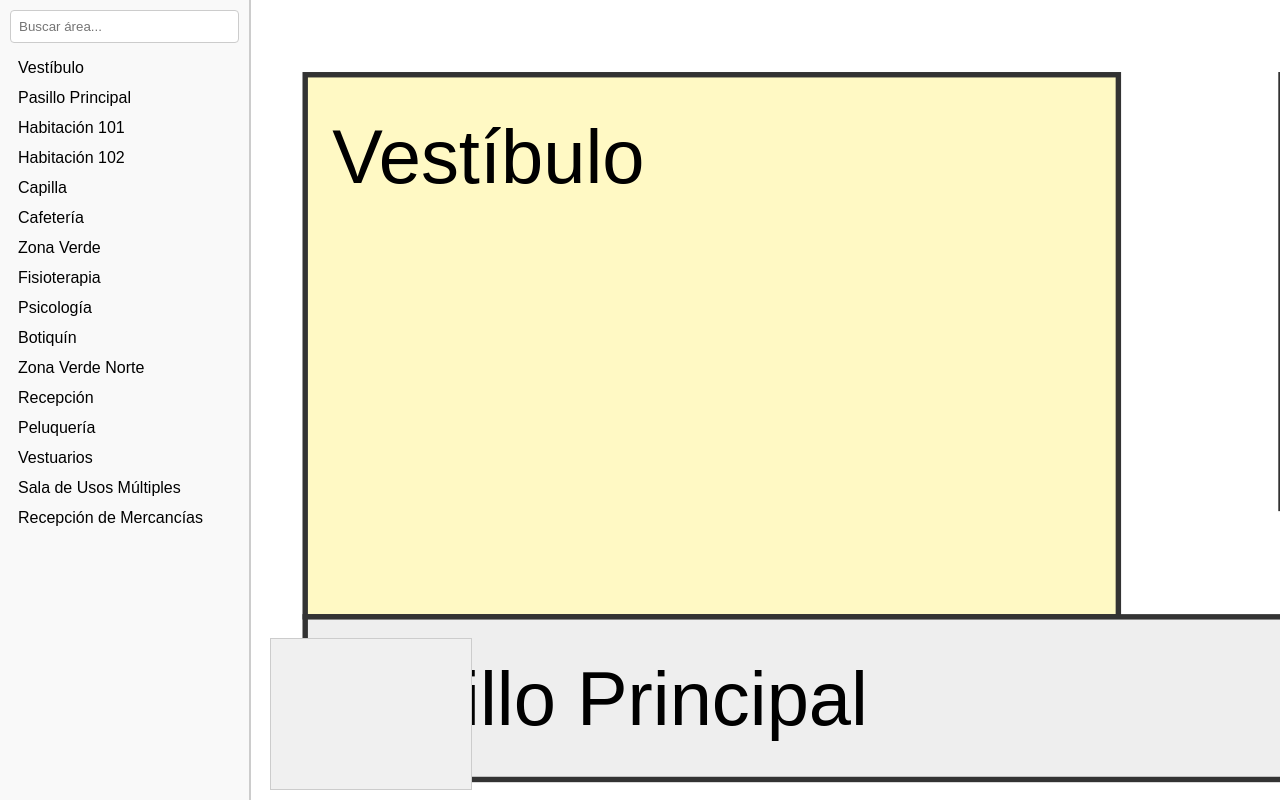
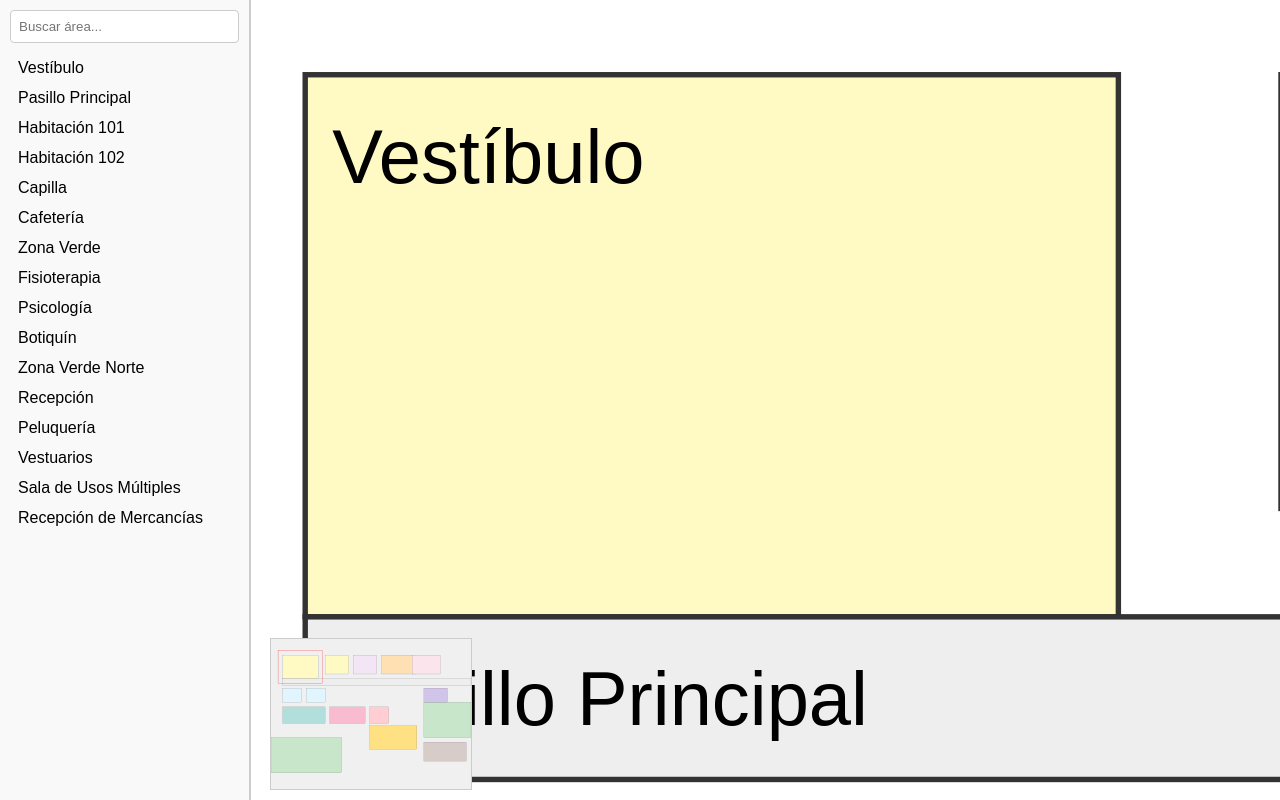
Before and after one commit to oscartmxpgit/plano-interactivo, a plain HTML site: page index.htm in a window 1280 px wide. Both pictures are taken after a click on the item "Vestíbulo". Drawn offline with Linux system fonts and the light colour scheme.

Commit message:
mejoras varias

```diff
--- a/index.htm
+++ b/index.htm
@@ -13,7 +13,7 @@
   </div>
 
   <div id="minimap-container">
-    <svg id="minimap" viewBox="0 0 1200 800" xmlns="http://www.w3.org/2000/svg"></svg>
+    <svg id="minimap" xmlns="http://www.w3.org/2000/svg"></svg>
   </div>
 
   <div id="tooltip"></div>
--- a/script.js
+++ b/script.js
@@ -1,8 +1,3 @@
-const svg = document.getElementById("plano");
-const tooltip = document.getElementById("tooltip");
-const areaList = document.getElementById("areaList");
-const search = document.getElementById("search");
-
 let areas = [
   {
     "id": "vestibulo",
@@ -203,73 +198,73 @@ let areas = [
 ];
 
 
-const initialViewBox = "0 0 1000 600"; // ajusta según tamaño plano original
+const svg = document.getElementById("plano");
+const tooltip = document.getElementById("tooltip");
+const areaList = document.getElementById("areaList");
+const search = document.getElementById("search");
+const minimap = document.getElementById("minimap");
 
+const initialViewBox = "0 0 1000 600";
 svg.setAttribute("viewBox", initialViewBox);
 
 renderAreas();
 fillAreaList();
+renderMinimap();
+createResetButton();
 
+// ======================= RENDER PRINCIPAL ===========================
 function renderAreas() {
-  // Limpiar svg antes de dibujar (para reiniciar render)
   while (svg.firstChild) svg.removeChild(svg.firstChild);
 
   areas.forEach(area => {
-    // Ajustes de posición para reducir espacios salvo el caso de vestuarios y zona verde
     let offsetX = 0, offsetY = 0;
-    // Por ejemplo, si quieres compactar todas las áreas 10px menos a la derecha y abajo, salvo entre vestuarios y zona verde:
     if (!(area.id === "vestuarios" || area.tipo === "zona_verde")) {
       offsetX = -10;
       offsetY = -10;
     }
-    // Si quieres un ajuste más fino, dime.
 
-    const el = document.createElementNS("http://www.w3.org/2000/svg", "rect");
-    el.setAttribute("x", area.x + offsetX);
-    el.setAttribute("y", area.y + offsetY);
-    el.setAttribute("width", area.width);
-    el.setAttribute("height", area.height);
-    el.setAttribute("fill", area.color);
-    el.setAttribute("stroke", "#333");
-    el.setAttribute("stroke-width", "1");
-    el.classList.add("area");
-    el.dataset.id = area.id;
-    el.style.cursor = "pointer";
+    // Área
+    const rect = document.createElementNS("http://www.w3.org/2000/svg", "rect");
+    rect.setAttribute("x", area.x + offsetX);
+    rect.setAttribute("y", area.y + offsetY);
+    rect.setAttribute("width", area.width);
+    rect.setAttribute("height", area.height);
+    rect.setAttribute("fill", area.color);
+    rect.setAttribute("stroke", "#333");
+    rect.setAttribute("stroke-width", "1");
+    rect.classList.add("area");
+    rect.dataset.id = area.id;
+    rect.style.cursor = "pointer";
+    svg.appendChild(rect);
 
-    el.addEventListener("mouseenter", () => {
-      tooltip.innerHTML = `<strong>${area.nombre}</strong><br>${area.descripcion}`;
-      tooltip.style.display = "block";
-    });
-
-    el.addEventListener("mousemove", (e) => {
-      tooltip.style.left = (e.pageX + 15) + "px";
-      tooltip.style.top = (e.pageY + 15) + "px";
-    });
-
-    el.addEventListener("mouseleave", () => {
-      tooltip.style.display = "none";
-    });
-
-    el.addEventListener("click", (e) => {
-      e.stopPropagation(); // para que no dispare click fuera
-      focusArea(area.id);
-    });
-
-    svg.appendChild(el);
-
-    // Añadir el texto con el nombre del área
+    // Texto
     const text = document.createElementNS("http://www.w3.org/2000/svg", "text");
     text.textContent = area.nombre;
-    text.setAttribute("x", area.x + offsetX + 5);  // un poco dentro a la izquierda
-    text.setAttribute("y", area.y + offsetY + 20); // un poco hacia abajo para que se lea bien
+    text.setAttribute("x", area.x + offsetX + 5);
+    text.setAttribute("y", area.y + offsetY + 20);
     text.setAttribute("font-size", "14");
     text.setAttribute("fill", "#000");
     text.setAttribute("font-family", "Arial, sans-serif");
     text.style.userSelect = "none";
     svg.appendChild(text);
 
-    // Añadir decoraciones con imágenes si existen
-    if (area.decoraciones && Array.isArray(area.decoraciones)) {
+    // Tooltips y click
+    rect.addEventListener("mouseenter", () => {
+      tooltip.innerHTML = `<strong>${area.nombre}</strong><br>${area.descripcion}`;
+      tooltip.style.display = "block";
+    });
+    rect.addEventListener("mousemove", e => {
+      tooltip.style.left = `${e.pageX + 15}px`;
+      tooltip.style.top = `${e.pageY + 15}px`;
+    });
+    rect.addEventListener("mouseleave", () => tooltip.style.display = "none");
+    rect.addEventListener("click", e => {
+      e.stopPropagation();
+      focusArea(area.id);
+    });
+
+    // Decoraciones (árboles)
+    if (Array.isArray(area.decoraciones)) {
       area.decoraciones.forEach(deco => {
         if (deco.tipo === "arbol" && deco.src) {
           const img = document.createElementNS("http://www.w3.org/2000/svg", "image");
@@ -285,16 +280,128 @@ function renderAreas() {
   });
 
   createResetButton();
+  renderMinimap();
+}
+
+// ========================== LISTA ============================
+function fillAreaList() {
+  areaList.innerHTML = "";
+  areas.forEach(area => {
+    const li = document.createElement("li");
+    li.textContent = area.nombre;
+    li.style.cursor = "pointer";
+    li.addEventListener("click", () => focusArea(area.id));
+    areaList.appendChild(li);
+  });
+}
+
+// ========================== ZOOM Y NAVEGACIÓN ======================
+document.addEventListener("keydown", (e) => {
+  let [x, y, w, h] = svg.getAttribute("viewBox").split(" ").map(Number);
+  const step = 20;
+  if (e.key === "ArrowLeft") x -= step;
+  if (e.key === "ArrowRight") x += step;
+  if (e.key === "ArrowUp") y -= step;
+  if (e.key === "ArrowDown") y += step;
+  svg.setAttribute("viewBox", `${x} ${y} ${w} ${h}`);
+  renderMinimap();
+});
+
+svg.addEventListener("wheel", (e) => {
+  e.preventDefault();
+  let [x, y, w, h] = svg.getAttribute("viewBox").split(" ").map(Number);
+  const zoomFactor = e.deltaY < 0 ? 0.9 : 1.1;
+  const cx = x + w / 2;
+  const cy = y + h / 2;
+  w *= zoomFactor;
+  h *= zoomFactor;
+  x = cx - w / 2;
+  y = cy - h / 2;
+  svg.setAttribute("viewBox", `${x} ${y} ${w} ${h}`);
+  renderMinimap();
+}, { passive: false });
+
+// ============================ BÚSQUEDA ===========================
+search.addEventListener("input", () => {
+  const value = search.value.toLowerCase();
+  const items = areaList.querySelectorAll("li");
+  items.forEach((item, index) => {
+    const match = areas[index].nombre.toLowerCase().includes(value);
+    item.style.display = match ? "block" : "none";
+  });
+});
+
+// ============================ FOCO Y RESET ===========================
+function focusArea(id) {
+  const area = areas.find(a => a.id === id);
+  if (!area) return;
+  const padding = 20;
+  svg.setAttribute("viewBox", `${area.x - padding} ${area.y - padding} ${area.width + 2 * padding} ${area.height + 2 * padding}`);
+  renderMinimap();
+}
+
+function resetView() {
+  svg.setAttribute("viewBox", initialViewBox);
+  renderMinimap();
+}
+
+svg.addEventListener("click", () => resetView());
+
+// ============================ MINIMAPA ============================
+function renderMinimap() {
+  // Limpiar contenido anterior
+  while (minimap.firstChild) {
+    minimap.removeChild(minimap.firstChild);
+  }
+
+  // Calcular límites (bounding box) de todas las áreas
+  const bounds = areas.reduce((acc, area) => {
+    acc.minX = Math.min(acc.minX, area.x);
+    acc.minY = Math.min(acc.minY, area.y);
+    acc.maxX = Math.max(acc.maxX, area.x + area.width);
+    acc.maxY = Math.max(acc.maxY, area.y + area.height);
+    return acc;
+  }, { minX: Infinity, minY: Infinity, maxX: -Infinity, maxY: -Infinity });
+
+  const totalWidth = bounds.maxX - bounds.minX;
+  const totalHeight = bounds.maxY - bounds.minY;
+
+  // Ajustar viewBox automáticamente al contenido
+  minimap.setAttribute("viewBox", `${bounds.minX} ${bounds.minY} ${totalWidth} ${totalHeight}`);
+
+  // Dibujar cada área en el minimapa
+  areas.forEach(area => {
+    const rect = document.createElementNS("http://www.w3.org/2000/svg", "rect");
+    rect.setAttribute("x", area.x);
+    rect.setAttribute("y", area.y);
+    rect.setAttribute("width", area.width);
+    rect.setAttribute("height", area.height);
+    rect.setAttribute("fill", area.color);
+    rect.setAttribute("stroke", "#333");
+    rect.setAttribute("stroke-width", "0.5");
+    minimap.appendChild(rect);
+  });
+
+  // Dibujar el rectángulo de vista actual en rojo
+  const mainViewBox = svg.getAttribute("viewBox").split(" ").map(Number);
+  const viewRect = document.createElementNS("http://www.w3.org/2000/svg", "rect");
+  viewRect.setAttribute("x", mainViewBox[0]);
+  viewRect.setAttribute("y", mainViewBox[1]);
+  viewRect.setAttribute("width", mainViewBox[2]);
+  viewRect.setAttribute("height", mainViewBox[3]);
+  viewRect.setAttribute("fill", "none");
+  viewRect.setAttribute("stroke", "red");
+  viewRect.setAttribute("stroke-width", "1");
+  minimap.appendChild(viewRect);
 }
 
 
+// ============================ BOTÓN RESET ============================
 function createResetButton() {
-  // Crear grupo SVG para botón
   const btnGroup = document.createElementNS("http://www.w3.org/2000/svg", "g");
   btnGroup.setAttribute("class", "reset-btn");
   btnGroup.style.cursor = "pointer";
 
-  // Fondo botón (rectángulo con esquinas redondeadas)
   const btnBg = document.createElementNS("http://www.w3.org/2000/svg", "rect");
   btnBg.setAttribute("x", 10);
   btnBg.setAttribute("y", 540);
@@ -307,14 +414,12 @@ function createResetButton() {
   btnBg.setAttribute("stroke-width", "2");
   btnGroup.appendChild(btnBg);
 
-  // Icono (un simple "home" / reset estilo)
   const icon = document.createElementNS("http://www.w3.org/2000/svg", "path");
-  icon.setAttribute("d", "M15 35 L15 25 L25 25 L25 35 Z M10 35 L20 20 L30 35 Z"); // casa sencilla
+  icon.setAttribute("d", "M15 35 L15 25 L25 25 L25 35 Z M10 35 L20 20 L30 35 Z");
   icon.setAttribute("fill", "white");
   icon.setAttribute("transform", "translate(15,510) scale(1.5)");
   btnGroup.appendChild(icon);
 
-  // Texto
   const text = document.createElementNS("http://www.w3.org/2000/svg", "text");
   text.setAttribute("x", 60);
   text.setAttribute("y", 570);
@@ -324,75 +429,6 @@ function createResetButton() {
   text.textContent = "Vista Inicial";
   btnGroup.appendChild(text);
 
-  btnGroup.addEventListener("click", () => {
-    resetView();
-  });
-
+  btnGroup.addEventListener("click", resetView);
   svg.appendChild(btnGroup);
 }
-
-function fillAreaList() {
-  areaList.innerHTML = "";
-  areas.forEach(area => {
-    const li = document.createElement("li");
-    li.textContent = area.nombre;
-    li.style.cursor = "pointer";
-    li.addEventListener("click", () => focusArea(area.id));
-    areaList.appendChild(li);
-  });
-}
-
-search.addEventListener("input", () => {
-  const value = search.value.toLowerCase();
-  const items = areaList.querySelectorAll("li");
-  items.forEach((item, index) => {
-    const match = areas[index].nombre.toLowerCase().includes(value);
-    item.style.display = match ? "block" : "none";
-  });
-});
-
-function focusArea(id) {
-  const area = areas.find(a => a.id === id);
-  if (!area) return;
-  const padding = 20;
-  const x = area.x - padding;
-  const y = area.y - padding;
-  const width = area.width + 2 * padding;
-  const height = area.height + 2 * padding;
-  svg.setAttribute("viewBox", `${x} ${y} ${width} ${height}`);
-}
-
-// Resetea a vista inicial
-function resetView() {
-  svg.setAttribute("viewBox", initialViewBox);
-}
-
-// Clic fuera de áreas: vuelve a vista inicial
-svg.addEventListener("click", () => {
-  resetView();
-});
-
-// Navegación con teclado
-document.addEventListener("keydown", (e) => {
-  let [x, y, w, h] = svg.getAttribute("viewBox").split(" ").map(Number);
-  const step = 20;
-  if (e.key === "ArrowLeft") x -= step;
-  if (e.key === "ArrowRight") x += step;
-  if (e.key === "ArrowUp") y -= step;
-  if (e.key === "ArrowDown") y += step;
-  svg.setAttribute("viewBox", `${x} ${y} ${w} ${h}`);
-});
-
-// Zoom con la rueda del ratón
-svg.addEventListener("wheel", (e) => {
-  e.preventDefault();
-  let [x, y, w, h] = svg.getAttribute("viewBox").split(" ").map(Number);
-  const zoom = e.deltaY < 0 ? 0.9 : 1.1;
-  const cx = x + w / 2;
-  const cy = y + h / 2;
-  w *= zoom;
-  h *= zoom;
-  x = cx - w / 2;
-  y = cy - h / 2;
-  svg.setAttribute("viewBox", `${x} ${y} ${w} ${h}`);
-}, { passive: false });
```
Also changed, not shown: style.css (line endings or trailing spaces).
